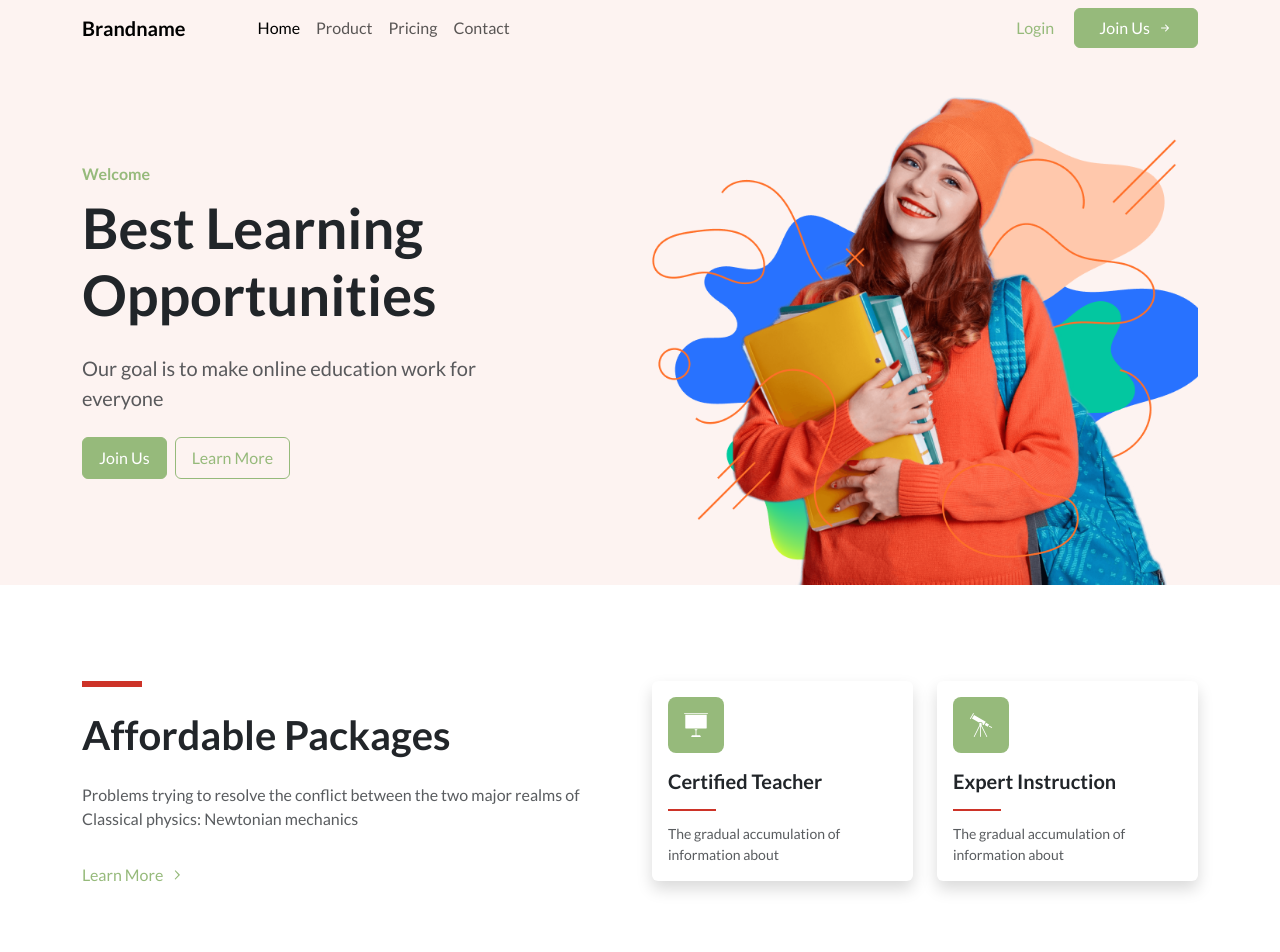
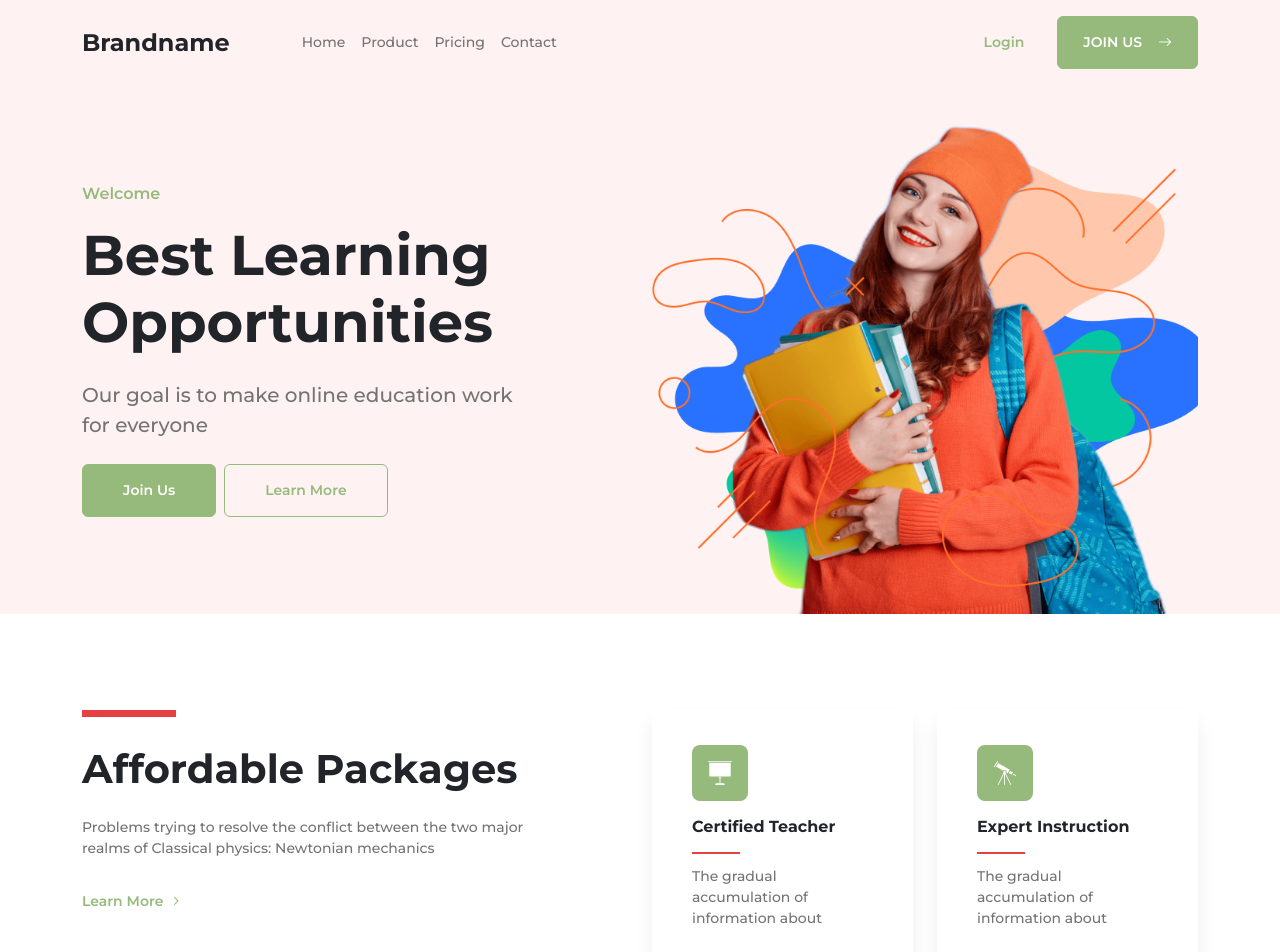
Before and after one commit to shayaankn/frontend-assignment, a React (Vite) app: page / in a window 1280 px wide. Shown: the top 952 px of the page. Built offline with nearby package versions, Linux system fonts and the light colour scheme.

Commit message:
update styling of some components, update font

```diff
--- a/index.html
+++ b/index.html
@@ -5,11 +5,11 @@
     <link rel="icon" type="image/svg+xml" href="/favicon.svg" />
     <meta name="viewport" content="width=device-width, initial-scale=1.0" />
 
-    <!-- Lato Font -->
+    <!-- Montserrat Font -->
     <link rel="preconnect" href="https://fonts.googleapis.com" />
     <link rel="preconnect" href="https://fonts.gstatic.com" crossorigin />
     <link
-      href="https://fonts.googleapis.com/css2?family=Lato:ital,wght@0,100;0,300;0,400;0,700;0,900;1,100;1,300;1,400;1,700;1,900&display=swap"
+      href="https://fonts.googleapis.com/css2?family=Montserrat:ital,wght@0,100..900;1,100..900&display=swap"
       rel="stylesheet"
     />
 
--- a/src/components/Hero.jsx
+++ b/src/components/Hero.jsx
@@ -6,18 +6,18 @@ function Hero() {
       <div className="container">
         <div className="row align-items-center">
           <div className="col-md-6 col-xl-5 py-5">
-            <p className="text-success fw-semibold mb-2">Welcome</p>
+            <p className="text-success fw-semibold mb-3">Welcome</p>
             <h1 className="display-4 fw-bold mb-4">
               Best Learning Opportunities
             </h1>
-            <p className="fs-5 fw-medium text-muted">
+            <p className="fs-5 fw-medium text-muted mb-4">
               Our goal is to make online education work for everyone
             </p>
-            <div className="mt-4 d-flex gap-2">
-              <a className="btn btn-success px-3 py-2" href="#">
+            <div className="mt-4 d-flex flex-wrap gap-2">
+              <a className="btn btn-hero btn-success" href="#">
                 Join Us
               </a>
-              <a className="btn btn-outline-success px-3 py-2" href="#">
+              <a className="btn btn-hero btn-outline-success" href="#">
                 Learn More
               </a>
             </div>
--- a/src/components/Navbar.jsx
+++ b/src/components/Navbar.jsx
@@ -1,11 +1,11 @@
 function Navbar() {
   return (
     <nav
-      className="navbar navbar-expand-lg bg-brand"
+      className="navbar navbar-expand-lg bg-brand py-3"
       aria-label="Offcanvas navbar large"
     >
       <div className="container">
-        <a className="navbar-brand fw-bold pe-5" href="#">
+        <a className="navbar-brand text-dark fs-4 fw-bold pe-5" href="#">
           Brandname
         </a>
         <button
@@ -35,32 +35,38 @@ function Navbar() {
             ></button>
           </div>
           <div className="offcanvas-body">
-            <ul className="navbar-nav justify-content-start flex-grow-1 pe-3">
+            <ul className="navbar-nav justify-content-start align-items-lg-center flex-grow-1 pe-3">
               <li className="nav-item">
-                <a className="nav-link active" aria-current="page" href="#">
+                <a
+                  className="nav-link text-muted fw-medium active"
+                  aria-current="page"
+                  href="#"
+                >
                   Home
                 </a>
               </li>
               <li className="nav-item">
-                <a className="nav-link" href="#">
+                <a className="nav-link text-muted fw-medium" href="#">
                   Product
                 </a>
               </li>
               <li className="nav-item">
-                <a className="nav-link" href="#">
+                <a className="nav-link text-muted fw-medium" href="#">
                   Pricing
                 </a>
               </li>
               <li className="nav-item">
-                <a className="nav-link" href="#">
+                <a className="nav-link text-muted fw-medium" href="#">
                   Contact
                 </a>
               </li>
             </ul>
             <div className="d-flex flex-row gap-2 mt-4 mt-lg-0">
-              <button className="btn btn-outline-success border-0">Login</button>
-              <button className="btn btn-success px-lg-4">
-                Join Us <i className="bi bi-arrow-right-short ms-1"></i>
+              <button className="btn btn-navbar btn-outline-success border-0">
+                Login
+              </button>
+              <button className="btn btn-navbar btn-success text-uppercase">
+                Join Us<i className="bi bi-arrow-right ms-3"></i>
               </button>
             </div>
           </div>
--- a/src/components/Packages.jsx
+++ b/src/components/Packages.jsx
@@ -6,22 +6,22 @@ function Packages() {
     <section className="py-5">
       <div className="container py-md-5">
         <div className="row align-items-start">
-          <div className="col-lg-6 mb-5 mb-md-0">
+          <div className="col-lg-5 mb-5 mb-md-0">
             <div
               style={{
-                width: 60,
-                height: 6,
-                background: "#cd3328",
-                marginBottom: 24,
+                width: 94,
+                height: 7,
+                background: "#E74040",
+                marginBottom: 28,
               }}
             />
             <h2 className="fw-bold display-6">Affordable Packages</h2>
-            <p className="fw-medium text-muted mt-4">
+            <p className="fw-medium text-muted small mt-4">
               Problems trying to resolve the conflict between the two major
               realms of Classical physics: Newtonian mechanics
             </p>
             <a
-              className="icon-link icon-link-hover text-decoration-none text-success mt-3"
+              className="icon-link icon-link-hover text-decoration-none fw-semibold text-success small mt-3"
               href="#"
             >
               Learn More
@@ -42,10 +42,10 @@ function Packages() {
             </a>
           </div>
 
-          <div className="col-lg-6">
+          <div className="col-lg-6 offset-lg-1">
             <div className="row g-4">
               <div className="col-md-6">
-                <div className="card h-100 shadow border-0">
+                <div className="card packages-card h-100 shadow border-0">
                   <div className="card-body">
                     <div
                       className="rounded-3 bg-success text-light d-flex align-items-center justify-content-center mb-3"
@@ -57,12 +57,12 @@ function Packages() {
                         style={{ width: 24, height: 24 }}
                       />
                     </div>
-                    <h5 className="fw-bold mb-3">Certified Teacher</h5>
+                    <h5 className="fw-bold fs-6 mb-3">Certified Teacher</h5>
                     <div
                       style={{
                         width: 48,
                         height: 2,
-                        background: "#cd3328",
+                        background: "#E74040",
                         marginBottom: 12,
                       }}
                     />
@@ -74,7 +74,7 @@ function Packages() {
               </div>
 
               <div className="col-md-6">
-                <div className="card h-100 shadow border-0">
+                <div className="card packages-card h-100 shadow border-0">
                   <div className="card-body">
                     <div
                       className="rounded-3 bg-success text-light d-flex align-items-center justify-content-center mb-3"
@@ -86,12 +86,12 @@ function Packages() {
                         style={{ width: 24, height: 24 }}
                       />
                     </div>
-                    <h5 className="fw-bold mb-3">Expert Instruction</h5>
+                    <h5 className="fw-bold fs-6 mb-3">Expert Instruction</h5>
                     <div
                       style={{
                         width: 48,
                         height: 2,
-                        background: "#cd3328",
+                        background: "#E74040",
                         marginBottom: 12,
                       }}
                     />
--- a/src/index.css
+++ b/src/index.css
@@ -1,9 +1,13 @@
 body {
-  font-family: "Lato", sans-serif;
+  font-family: "Montserrat", sans-serif;
 }
 
 .bg-brand {
-  background-color: #fdf3f1;
+  background-color: #fff2f3;
+}
+
+.text-muted {
+  color: #737373 !important;
 }
 
 .text-success {
@@ -12,6 +16,19 @@ body {
 
 .bg-success {
   background-color: #96ba7b !important;
+}
+
+.btn {
+  font-size: 14px;
+  font-weight: 600;
+}
+
+.btn-hero {
+  padding: 15px 40px;
+}
+
+.btn-navbar {
+  padding: 15px 25px;
 }
 
 .btn-success {
@@ -34,3 +51,17 @@ body {
   border-color: #96ba7b;
   color: #fff;
 }
+
+.nav-link {
+  font-size: 14px;
+}
+
+.packages-card {
+  padding: 35px 40px;
+  border-radius: 0;
+  box-shadow: 0px 13px 19px 0px #00000012 !important;
+}
+
+.packages-card .card-body {
+  padding: 0;
+}
```
